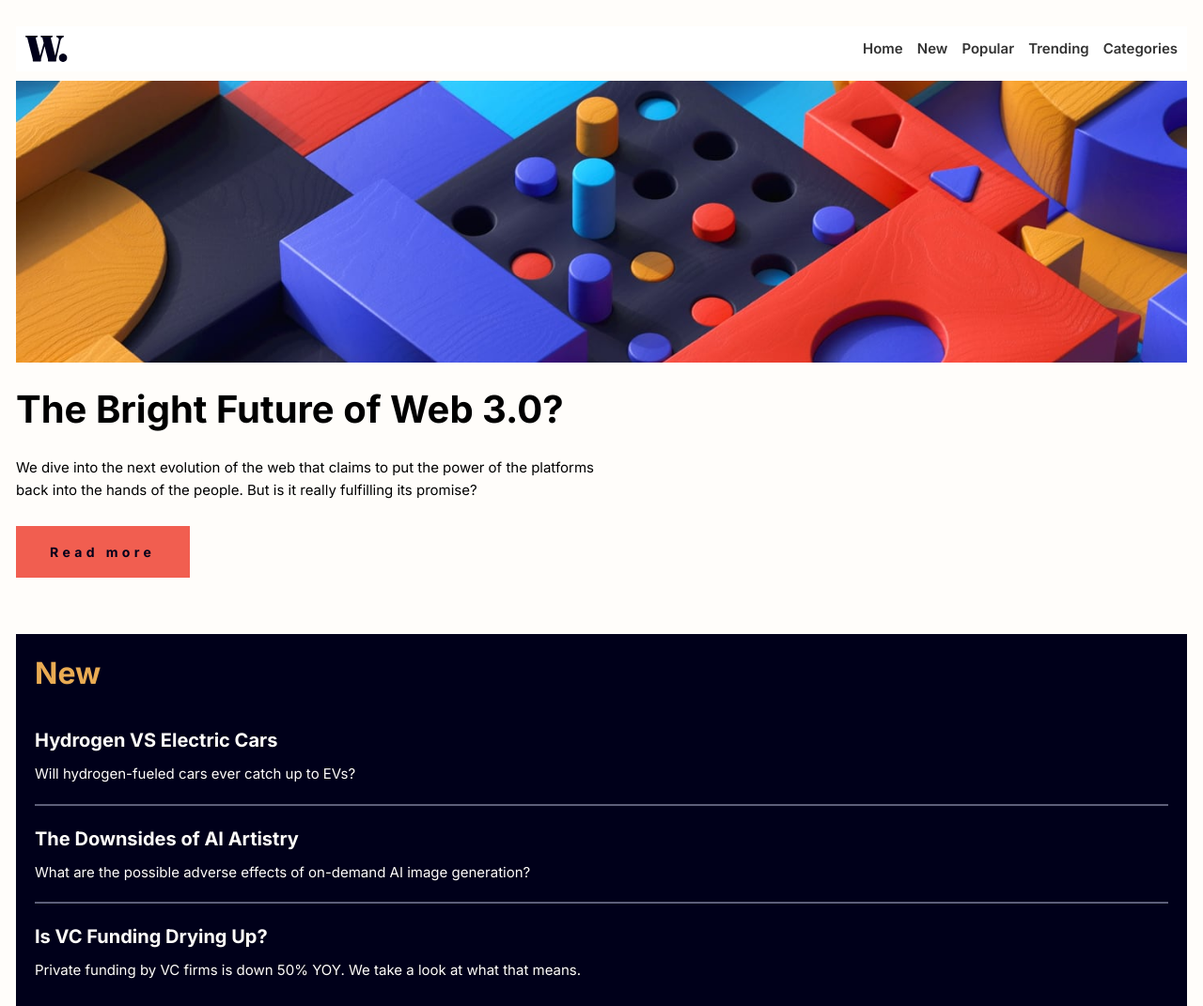
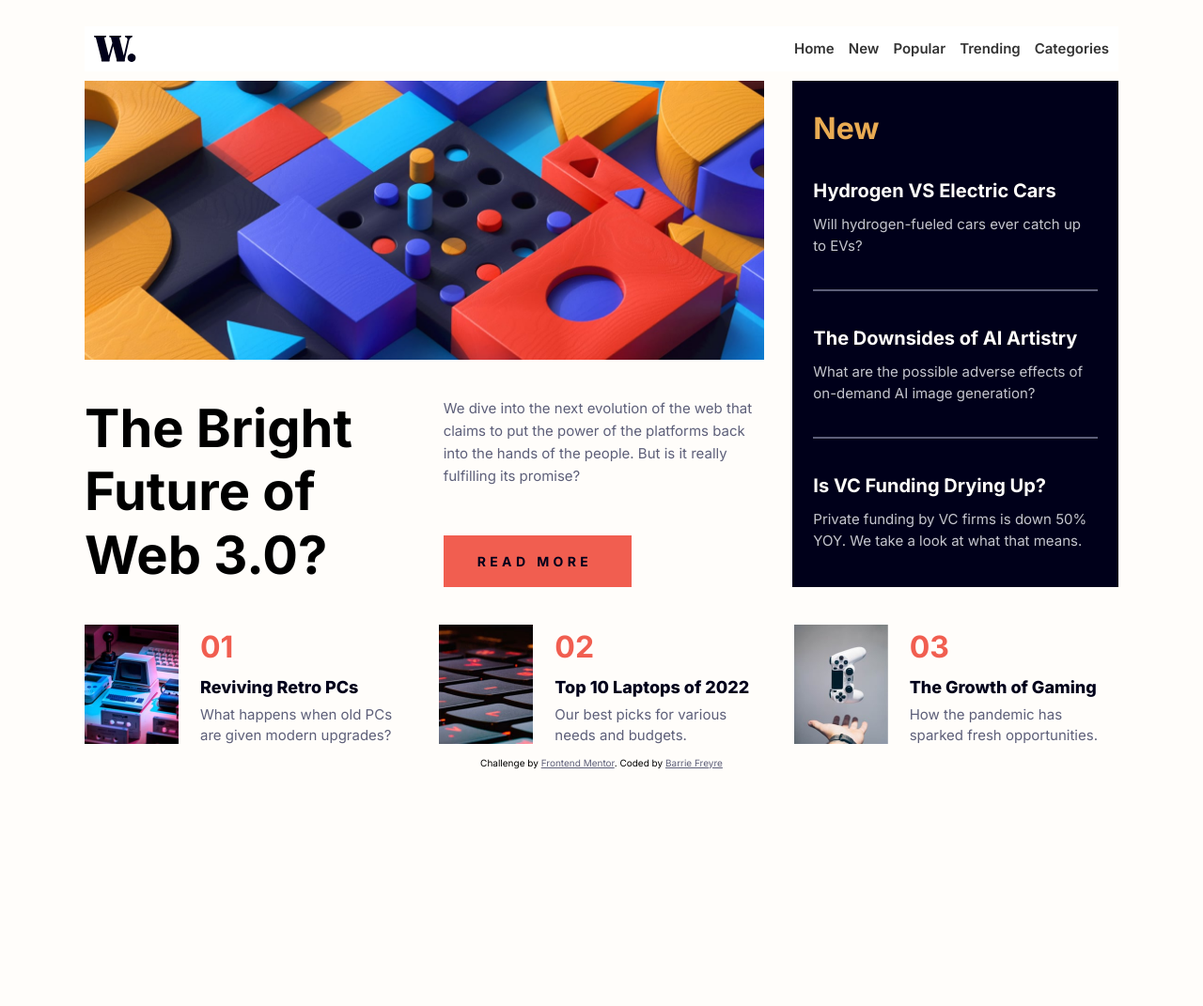
Before and after one commit to barriedirk/frontend-mentor-exercise-18-news-homepage, a plain HTML site: page index.html in a window 1280 px wide. Shown: the top 1071 px of the page at 94% size. After the commit the page ends 848 px from the top, so only its background shows below. Drawn offline with Linux system fonts and the light colour scheme.

Commit message:
finish styles for desktop mode

```diff
--- a/index.html
+++ b/index.html
@@ -70,6 +70,7 @@
   </head>
   <body>
     <a href="#main-content" class="skip-link">Skip to main content</a>
+
     <header class="header">
       <img
         class="header__logo"
@@ -133,6 +134,7 @@
           />
         </picture>
         <h1 class="hero__title">The Bright Future of Web 3.0?</h1>
+        <div class="hero__content">
           <p class="hero__description">
             We dive into the next evolution of the web that claims to put the
             power of the platforms back into the hands of the people. But is it
@@ -145,13 +147,18 @@
             aria-label="Read more about The Bright Future of Web 3.0"
             >Read more</a
           >
+        </div>
       </section>
 
       <aside class="news" aria-labelledby="news__title">
         <h2 id="news__title" class="news__title">New</h2>
 
         <div class="news__articles">
-          <article class="news__article" aria-labelledby="article-1">
+          <article
+            class="news__article"
+            aria-labelledby="article-1"
+            tabindex="0"
+          >
             <h3 id="article-1" class="news__article-title">
               Hydrogen VS Electric Cars
             </h3>
@@ -160,7 +167,11 @@
             </p>
           </article>
 
-          <article class="news__article" aria-labelledby="article-2">
+          <article
+            class="news__article"
+            aria-labelledby="article-2"
+            tabindex="0"
+          >
             <h3 id="article-2" class="news__article-title">
               The Downsides of AI Artistry
             </h3>
@@ -170,7 +181,11 @@
             </p>
           </article>
 
-          <article class="news__article" aria-labelledby="article-3">
+          <article
+            class="news__article"
+            aria-labelledby="article-3"
+            tabindex="0"
+          >
             <h3 id="article-3" class="news__article-title">
               Is VC Funding Drying Up?
             </h3>
@@ -193,7 +208,11 @@
           Featured Articles
         </h2>
 
-        <article class="featured-articles__item" aria-labelledby="article-1">
+        <article
+          class="featured-articles__item"
+          aria-labelledby="article-1"
+          tabindex="0"
+        >
           <figure class="featured-articles__item-image">
             <img
               src="./assets/images/image-retro-pcs.jpg"
@@ -212,7 +231,11 @@
           </figure>
         </article>
 
-        <article class="featured-articles__item" aria-labelledby="article-2">
+        <article
+          class="featured-articles__item"
+          aria-labelledby="article-2"
+          tabindex="0"
+        >
           <figure class="featured-articles__item-image">
             <img
               src="./assets/images/image-top-laptops.jpg"
@@ -231,11 +254,15 @@
           </figure>
         </article>
 
-        <article class="featured-articles__item" aria-labelledby="article-3">
+        <article
+          class="featured-articles__item"
+          aria-labelledby="article-3"
+          tabindex="0"
+        >
           <figure class="featured-articles__item-image">
             <img
-              src="./assets/images/image-top-laptops.jpg"
-              alt="Illustration of Top 10 laptops"
+              src="./assets/images/image-gaming-growth.jpg"
+              alt="Illustration of Top Gaming Growth"
               class="featured-articles__item-img"
             />
             <figcaption class="featured-articles__item-caption">
--- a/main.css
+++ b/main.css
@@ -34,6 +34,7 @@ body {
   flex-direction: column;
   padding: 28px 17px;
   gap: 10px;
+  align-items: center;
 }
 
 .skip-link {
@@ -72,10 +73,20 @@ body {
   gap: 60px;
 }
 
-.hero {
+.hero,
+.hero__content {
+  grid-area: hero;
   display: flex;
   flex-direction: column;
   gap: 26px;
+}
+
+.hero {
+  grid-area: hero;
+}
+
+.hero__content {
+  grid-area: hero__content;
 }
 
 .hero__picture {
@@ -100,6 +111,7 @@ body {
   font-size: 1.5rem;
   font-weight: var(--fw-normal);
   line-height: 1.6;
+  color: var(--clr-dark-grayish-blue);
 }
 
 .hero__cta {
@@ -112,10 +124,18 @@ body {
   letter-spacing: 4.38px;
   padding: 17px 36px;
   display: inline-block;
-  width: 185px;
+  width: 200px;
+  text-transform: uppercase;
+  margin-top: auto;
+}
+
+.hero__cta:hover {
+  background-color: var(--clr-very-dark-blue);
+  color: var(--clr-off-white);
 }
 
 .news {
+  grid-area: news;
   background-color: var(--clr-very-dark-blue);
   padding: 26px 20px;
   color: var(--clr-off-white);
@@ -137,26 +157,23 @@ body {
 .news__article-description {
   font-size: 1.5rem;
   font-weight: var(--fw-normal);
+  color: var(--clr-grayish-blue);
 }
 
-.news__articles {
-  margin-top: 20px;
-}
-
-.news__articles .news__article {
+.news__article {
   margin-top: 40px;
   margin-bottom: 40px;
 }
 
-.news__articles .news__article:first-child {
-  margin-top: 20;
-}
-
-.news__articles .news__article::after {
+.news__article::after {
   content: "";
   display: block;
   border: 1px solid var(--clr-dark-grayish-blue);
   transform: translateY(20px);
+}
+
+.news__articles .news__article:first-child {
+  margin-top: 20;
 }
 
 .news__articles .news__article:last-child {
@@ -167,10 +184,23 @@ body {
   display: none;
 }
 
+.news__article:hover .news__article-title {
+  color: var(--clr-soft-orange);
+}
+
 .featured-articles {
+  grid-area: featured-articles;
   display: flex;
   flex-direction: column;
   gap: 32px;
+}
+
+.featured-articles__item {
+  flex: 1;
+}
+
+.featured-articles__item:hover .featured-articles__item-heading {
+  color: var(--clr-soft-red);
 }
 
 .featured-articles__item-image {
@@ -205,3 +235,65 @@ body {
   font-size: 1.5rem;
   font-weight: var(--fw-normal);
 }
+
+@media screen and (min-width: 769px) {
+  .header,
+  .main {
+    max-width: 1100px;
+    width: 100%;
+  }
+
+  .hero {
+    display: grid;
+    grid-template-areas:
+      "hero__picture hero__picture"
+      "hero__title hero__content";
+    grid-template-columns: repeat(2, 1fr);
+    row-gap: 40px;
+    column-gap: 40px;
+    align-content: flex-start;
+  }
+
+  .hero__title {
+    font-size: 5.6rem;
+  }
+
+  .main {
+    display: grid;
+    grid-template-areas:
+      "hero hero news"
+      "featured-articles featured-articles featured-articles";
+    grid-template-columns: repeat(3, 1fr);
+    column-gap: 30px;
+    row-gap: 40px;
+  }
+
+  .featured-articles {
+    flex-direction: row;
+  }
+
+  .featured-articles__item-img {
+    width: 100px;
+    height: 127px;
+    /* object-fit: contain; */
+  }
+}
+
+@media screen and (min-width: 1100px) {
+  .news {
+    padding: 35px 22px;
+  }
+
+  .news__article {
+    margin-top: 70px;
+    margin-bottom: 70px;
+  }
+
+  .news__articles .news__article:first-child {
+    margin-top: 35px;
+  }
+
+  .news__article::after {
+    transform: translateY(35px);
+  }
+}
```
Also changed, not shown: header.css (+0 -10 lines). Lines whose indentation alone changed are shown as unchanged.
